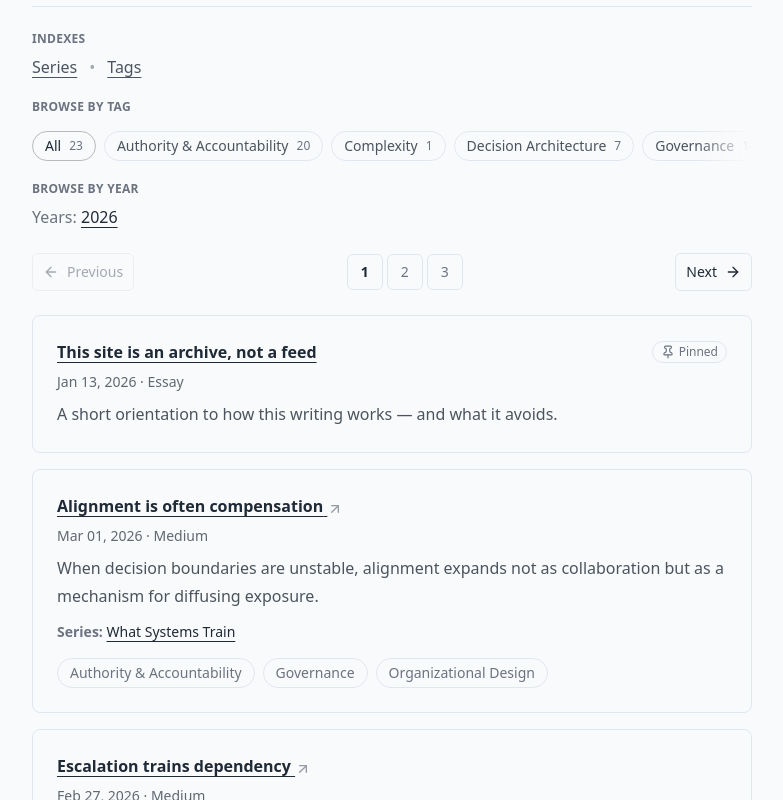
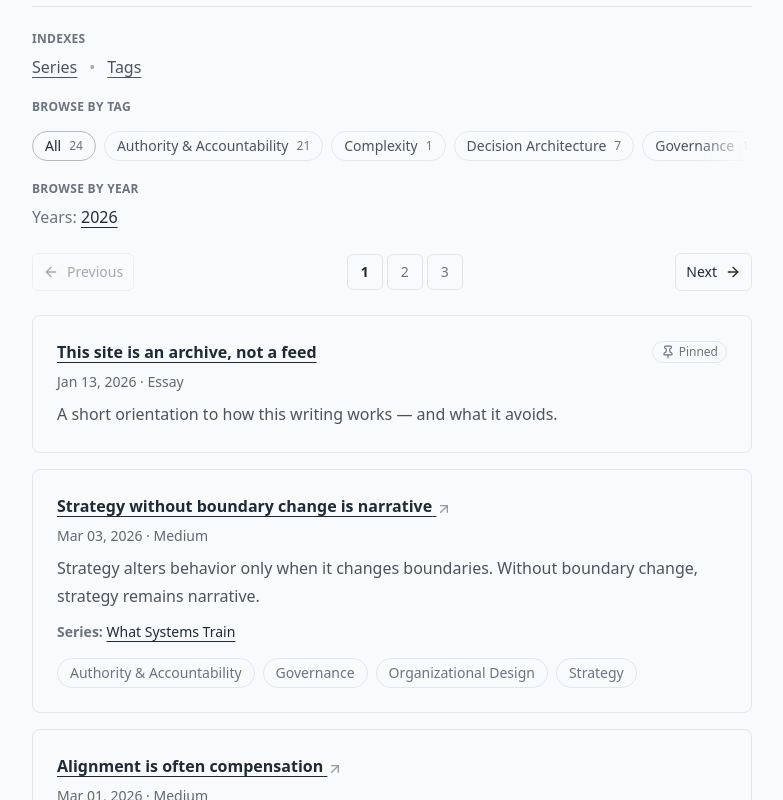
Before and after one commit to andrewjfrancis/andrewjfrancis-site, a Next.js app: page /writing in a window 1280 px wide. Shown: the part 380-1180 px from the top of the page, without its empty margins (248-1031 px from the left). Built offline with nearby package versions, Linux system fonts and the light colour scheme.

Commit message:
Publish “Strategy without boundary change is narrative”
Adds new writing entry and publishes it on-site.
Includes metadata, tags, publish date, and listing updates.
Links out to Medium version where applicable.

```diff
--- a/app/writing/_data/articles.ts
+++ b/app/writing/_data/articles.ts
@@ -23,6 +23,23 @@ export type Article = {
 export const PAGE_SIZE = 10;
 
 export const ARTICLES_REAL: Article[] = [
+  {
+    id: "2026-03-03-01",
+    title: "Strategy without boundary change is narrative",
+    date: "2026-03-03",
+    year: 2026,
+    excerpt:
+      "Strategy alters behavior only when it changes boundaries. Without boundary change, strategy remains narrative.",
+    source: "medium",
+    externalUrl:
+      "https://medium.com/@andrewjfrancis/strategy-without-boundary-change-is-narrative-36fd9a20cab1",
+    tags: [
+      "Authority & Accountability",
+      "Governance",
+      "Organizational Design",
+      "Strategy",
+    ],
+  },
   {
     id: "2026-03-01-01",
     title: "Alignment is often compensation",
--- a/app/writing/_data/series.ts
+++ b/app/writing/_data/series.ts
@@ -42,6 +42,7 @@ export const SERIES: Series[] = [
       "2026-02-24-01",
       "2026-02-27-01",
       "2026-03-01-01",
+      "2026-03-03-01",
     ],
   },
   {
```
